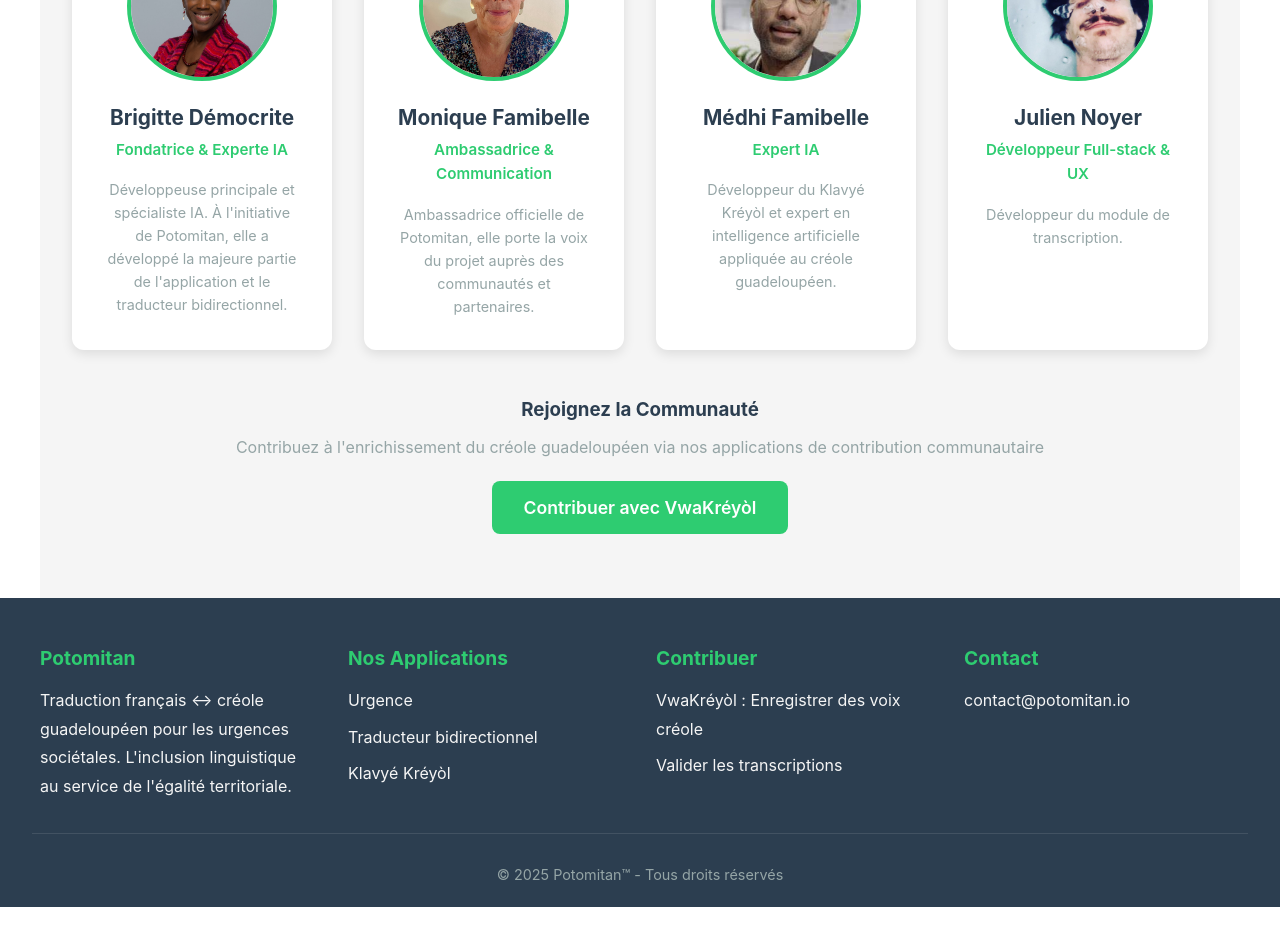
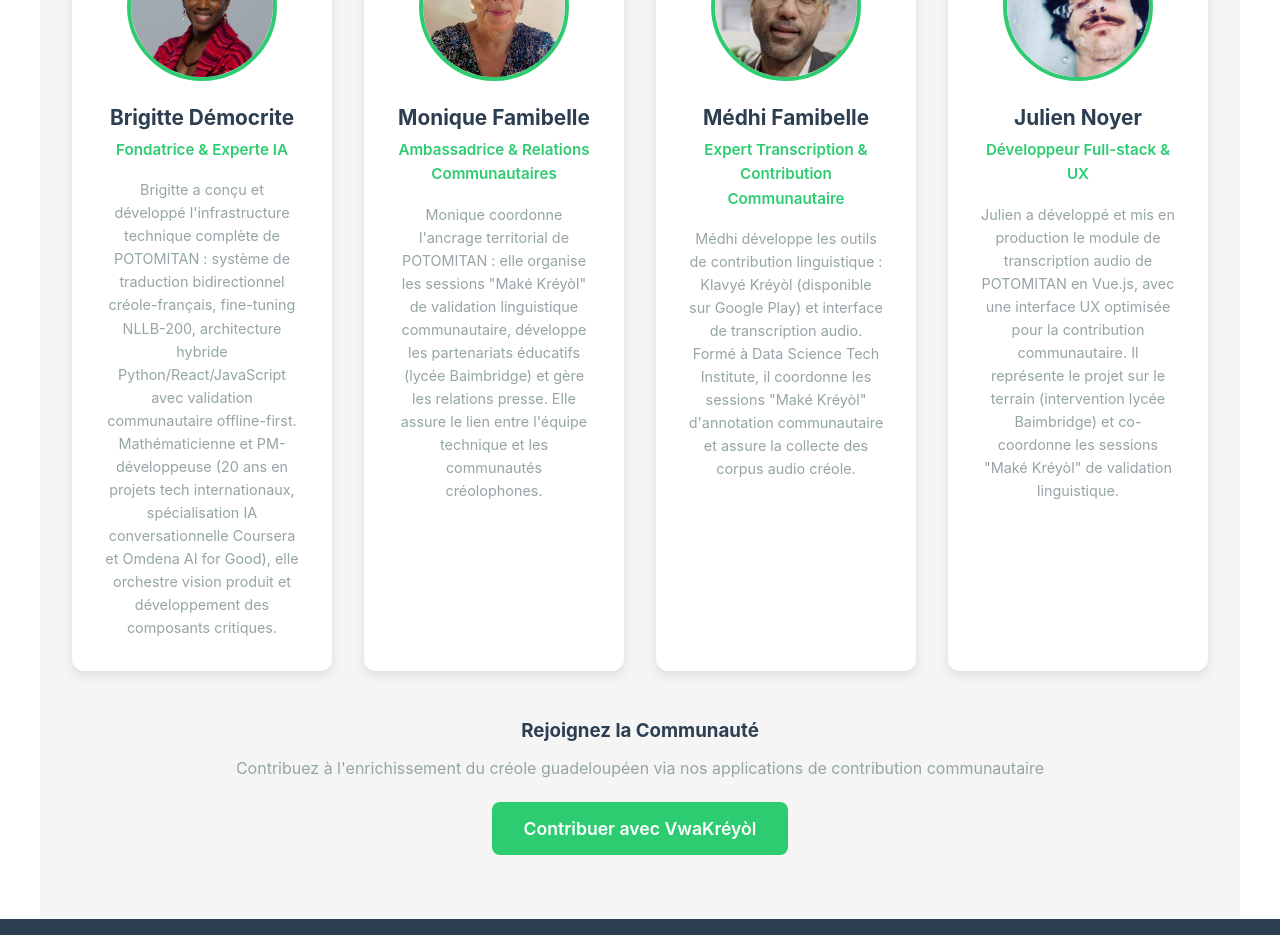
Before and after one commit to Brdcie/potomitan-landing, a React (Vite) app: page / in a window 1280 px wide. Shown: the part 3400-4335 px from the top of the page. Before the commit the page ends 4307 px from the top, so only its background shows below. Built offline with nearby package versions, Linux system fonts and the light colour scheme.

Commit message:
Presentation de l'equipe

```diff
--- a/src/components/Team.jsx
+++ b/src/components/Team.jsx
@@ -5,25 +5,25 @@
     {
       name: 'Brigitte Démocrite',
       role: 'Fondatrice & Experte IA',
-      description: 'Développeuse principale et spécialiste IA. À l\'initiative de Potomitan, elle a développé la majeure partie de l\'application et le traducteur bidirectionnel.',
+      description: 'Brigitte a conçu et développé l\'infrastructure technique complète de POTOMITAN : système de traduction bidirectionnel créole-français, fine-tuning NLLB-200, architecture hybride Python/React/JavaScript avec validation communautaire offline-first. Mathématicienne et PM-développeuse (20 ans en projets tech internationaux, spécialisation IA conversationnelle Coursera et Omdena AI for Good), elle orchestre vision produit et développement des composants critiques.',
       photo: '/photo-brigitte.jpg'
     },
     {
       name: 'Monique Famibelle',
-      role: 'Ambassadrice & Communication',
-      description: 'Ambassadrice officielle de Potomitan, elle porte la voix du projet auprès des communautés et partenaires.',
+      role: 'Ambassadrice & Relations Communautaires',
+      description: 'Monique coordonne l\'ancrage territorial de POTOMITAN : elle organise les sessions "Maké Kréyòl" de validation linguistique communautaire, développe les partenariats éducatifs (lycée Baimbridge) et gère les relations presse. Elle assure le lien entre l\'équipe technique et les communautés créolophones.',
       photo: '/photo-monique.jpeg'
     },
     {
       name: 'Médhi Famibelle',
-      role: 'Expert IA',
-      description: 'Développeur du Klavyé Kréyòl et expert en intelligence artificielle appliquée au créole guadeloupéen.',
+      role: 'Expert Transcription & Contribution Communautaire',
+      description: 'Médhi développe les outils de contribution linguistique : Klavyé Kréyòl (disponible sur Google Play) et interface de transcription audio. Formé à Data Science Tech Institute, il coordonne les sessions "Maké Kréyòl" d\'annotation communautaire et assure la collecte des corpus audio créole.',
       photo: '/photo-medhi.jpeg'
     },
     {
       name: 'Julien Noyer',
       role: 'Développeur Full-stack & UX',
-      description: 'Développeur du module de transcription.',
+      description: 'Julien a développé et mis en production le module de transcription audio de POTOMITAN en Vue.js, avec une interface UX optimisée pour la contribution communautaire. Il représente le projet sur le terrain (intervention lycée Baimbridge) et co-coordonne les sessions "Maké Kréyòl" de validation linguistique.',
       photo: '/photo-julien.jpg'
     }
   ];
```
